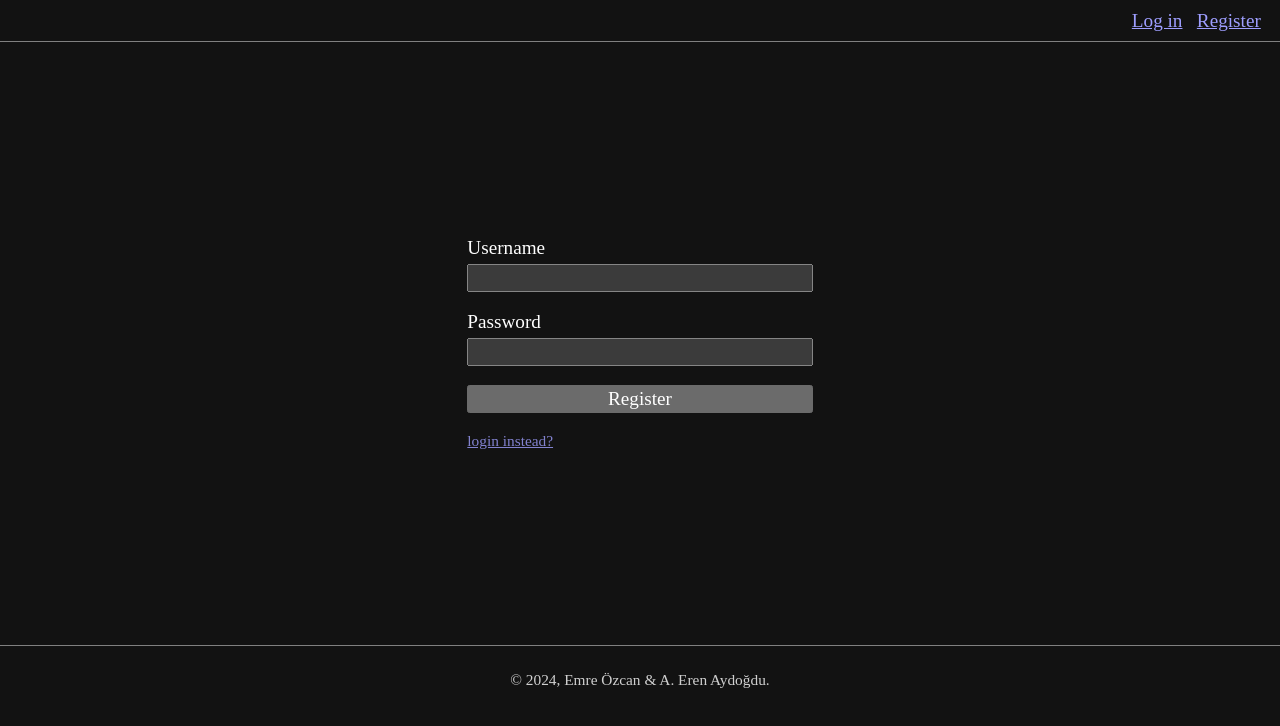
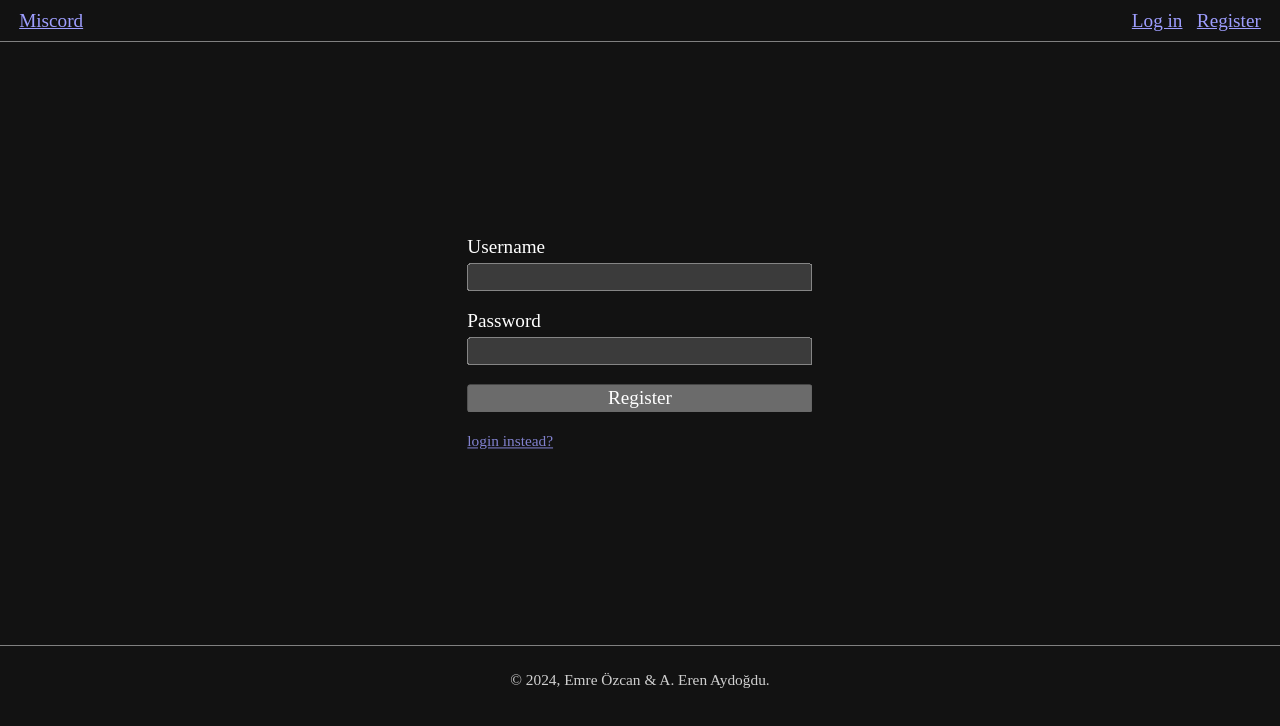
Before and after one commit to AErenAydogdu/miscord, a SvelteKit app in the folder frontend/: page /register in a window 1280 px wide. Shown: the top 726 px of the page. Built offline with nearby package versions, Linux system fonts and the light colour scheme.

Commit message:
frontend: Touch up root layout

```diff
--- a/frontend/src/routes/+layout.svelte
+++ b/frontend/src/routes/+layout.svelte
@@ -5,7 +5,10 @@
 
     async function logout() {
         await fetch(ROOT + "/v1/auth/logout", {
-            method: "POST"
+            method: "POST",
+            headers: {
+                Authorization: $userStore?.token ?? "",
+            }
         });
 
         userStore.set(null);
@@ -29,13 +32,14 @@
         padding-inline: 1em;
 
         display: flex;
-        justify-content: end;
+        justify-content: start;
         align-items: end;
         gap: 0.75em;
     }
 
     .content {
         flex-grow: 1;
+        position: relative;
     }
 
     footer {
@@ -47,9 +51,14 @@
 
         text-align: center;
     }
+
+    .brand {
+        margin-right: auto;
+    }
 </style>
 
 <header>
+    <a href="/" class="brand">Miscord</a>
     {#if $userStore}
         <span>
             <span class="deemphasis">Logged in as</span>
--- a/frontend/src/routes/login/+page.svelte
+++ b/frontend/src/routes/login/+page.svelte
@@ -47,9 +47,11 @@
 </script>
 
 <style>
-    :global(.content) {
-        display: grid;
-        place-items: center;
+    .center {
+        position: absolute;
+        top: 50%;
+        left: 50%;
+        transform: translate(-50%, -50%);
     }
 
     form {
@@ -68,7 +70,7 @@
     }
 </style>
 
-<form id="form">
+<form id="form" class="center">
     {#if error_message}
         <p class="toast error" transition:slide>{error_message}</p>
     {/if}
--- a/frontend/src/routes/register/+page.svelte
+++ b/frontend/src/routes/register/+page.svelte
@@ -36,9 +36,11 @@
 </script>
 
 <style>
-    :global(.content) {
-        display: grid;
-        place-items: center;
+    .center {
+        position: absolute;
+        top: 50%;
+        left: 50%;
+        transform: translate(-50%, -50%);
     }
 
     form {
@@ -58,7 +60,7 @@
 </style>
 
 {#if !successful}
-<form id="form">
+<form id="form" class="center">
     {#if error_message}
         <p class="toast error" transition:slide>{error_message}</p>
     {/if}
@@ -77,7 +79,7 @@
     <a href="/login" class="deemphasis">login instead?</a>
 </form>
 {:else}
-    <div class="centered">
+    <div class="centered center">
         <p>Successfully registered!</p>
         <button on:click={() => goto("/login")}>Login</button>
     </div>
```
